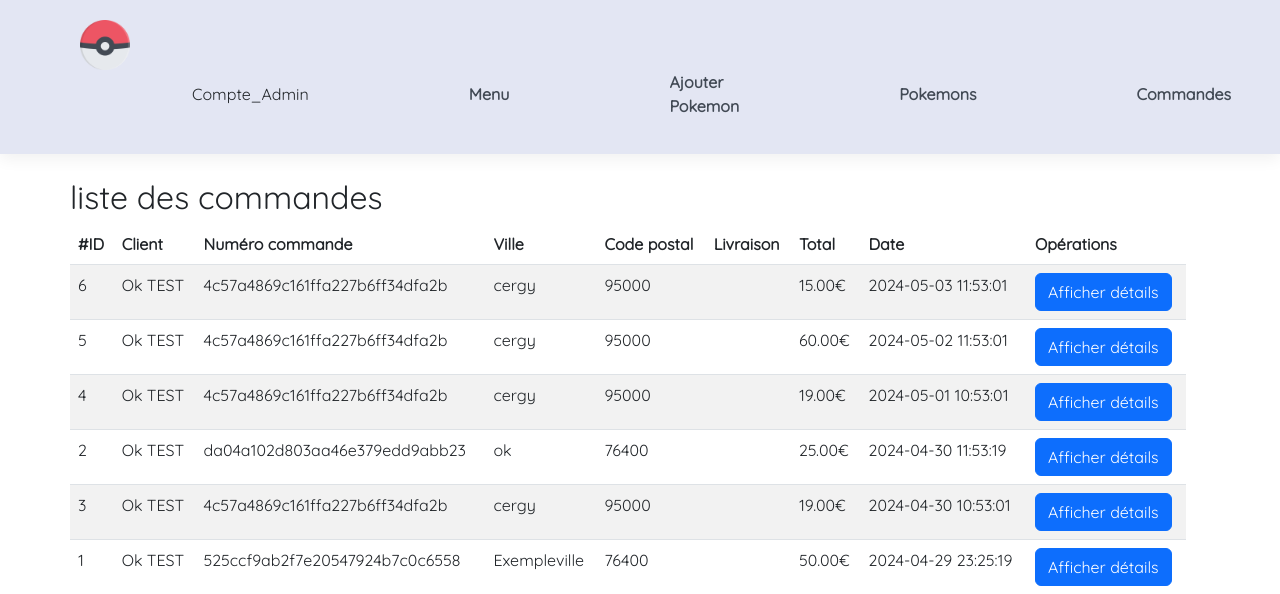
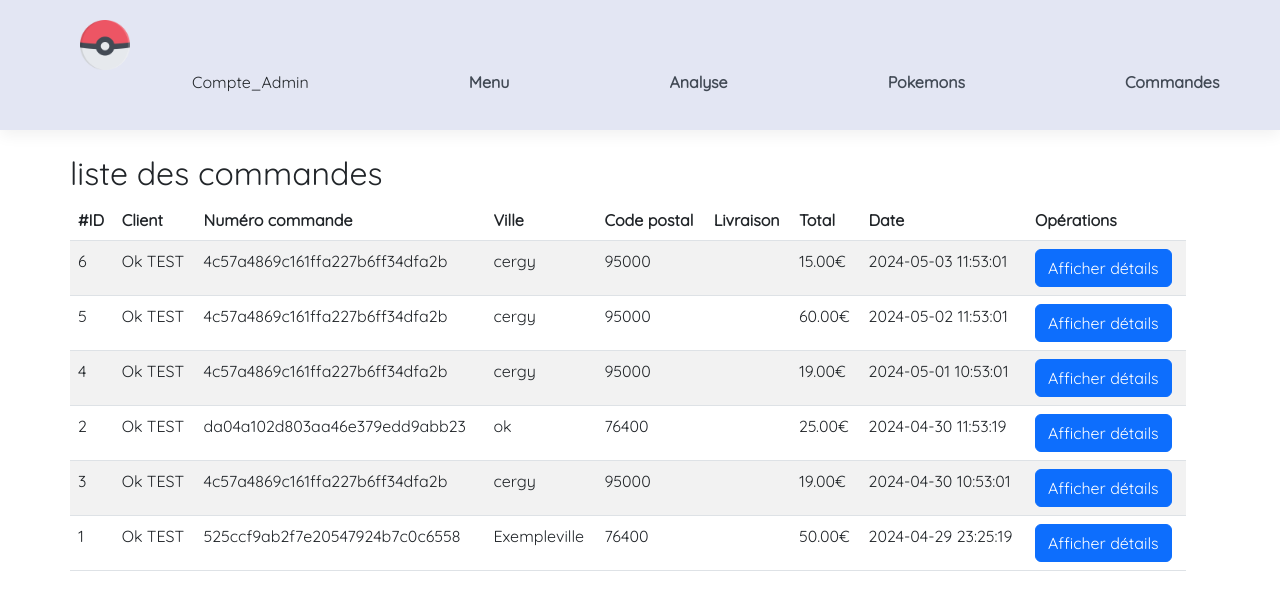
Before and after one commit to Simiamine/Pokeshop, a PHP site: page /php/admin/afficher_commande.php in a window 1280 px wide; the page is wider, and only the part inside the window is pictured. Shown: the top 594 px of that part. Run offline with PHP 8.4, Linux system fonts and the light colour scheme; the visitor is signed in with stand-in values (Sample User, id 1); data comes from the database, SQL or seed files in the repository; data that the repository does not hold is empty; some libraries are stand-ins or nearby versions.

Commit message:
ajout de analyse

```diff
--- a/include/header.php
+++ b/include/header.php
@@ -23,9 +23,9 @@ $path = "/".basename(dirname(dirname(__FILE__)));  // Permet d'obtenir le nom du
             <?php }elseif(isset($_SESSION['user_statut']) && $_SESSION['user_statut'] == 'admin'){ ?>
             <li>Compte_Admin </li>
             <li><a href="<?php echo $path."/index.php";?>" id="menu" class="ligne-header">Menu</a></li>
-            <li><a href="<?php echo $path."/php/admin/ajout_produit_pokemon.php";?>" id="ajtPokemon" class="ligne-header">Ajouter Pokemon</a></li>
+            <li><a href="<?php echo $path."/php/admin/analyse.php";?>" id="ajtPokemon" class="ligne-header">Analyse</a></li>
             <li><a href="<?php echo $path."/php/admin/ajout_pok.php";?>" id="pokemon" class="ligne-header"> Pokemons</a></li>
-            <li><a href="#" id="commande" class="ligne-header">Commandes</a></li>
+            <li><a href="<?php echo $path."/php/admin/afficher_commande.php";?>" id="commande" class="ligne-header">Commandes</a></li>
             <li><a href="<?php echo $path."/php/deconnexion.php";?>" id="deconnexion">Déconnexion</a></li>
 
             <?php }else{ ?>
```
